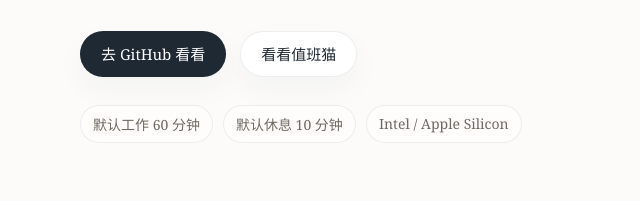
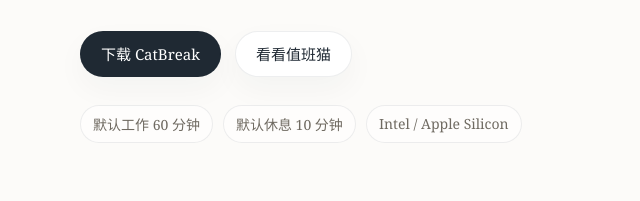
Before and after one commit to foxmuldery/apppages, a plain HTML site: page catbreak/index.html in a window 1280 px wide. Shown: the part 448-649 px from the top of the page, 0-640 px from the left. Drawn offline with Linux system fonts and the light colour scheme.

Commit message:
Add CatBreak app download link

```diff
--- a/catbreak/index.html
+++ b/catbreak/index.html
@@ -96,7 +96,7 @@
                 <h1>猫猫喊你休息</h1>
                 <p class="lead">CatBreak 会蹲在菜单栏里。工作太久时，猫猫就来到屏幕前，喵一声提醒你起身、喝水、看看远处。</p>
                 <div class="hero-actions">
-                    <a class="button primary" href="https://github.com/foxmuldery/catbreak">去 GitHub 看看</a>
+                    <a class="button primary" href="downloads/CatBreak-mac.zip" download>下载 CatBreak</a>
                     <a class="button" href="#cats">看看值班猫</a>
                 </div>
                 <div class="meta">
```
Also changed, not shown: 1 other file.
